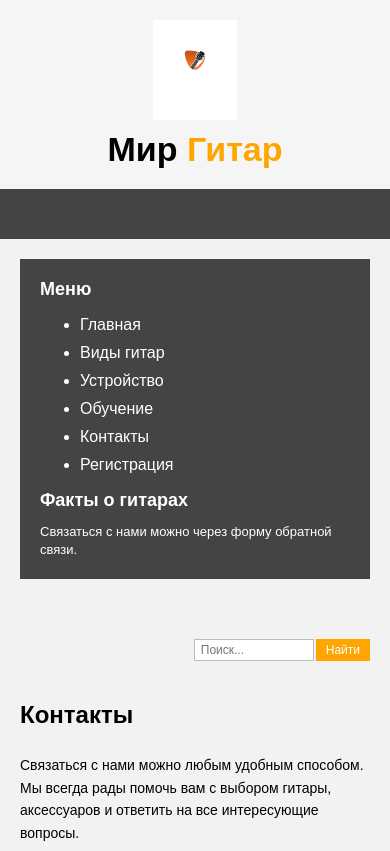
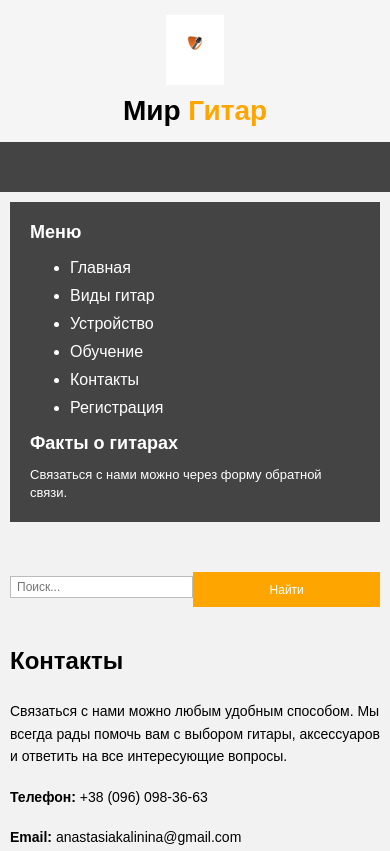
Before and after one commit to anastasiakalinina450-pixel/mir.gitar, a plain HTML site: page contact.html in a window 390 px wide. Shown: the top 851 px of the page. Drawn offline with Linux system fonts and the light colour scheme.

Commit message:
Add files via upload

```diff
--- a/styleee.css
+++ b/styleee.css
@@ -192,11 +192,87 @@
 }
 
 @media (max-width: 768px) {
-    .container { flex-direction: column; }
-    .sidebar { width: 100%; }
-    .header { flex-direction: column; gap: 10px; text-align: center; }
-    .top-bar { flex-direction: column; align-items: flex-end; gap: 10px; }
-    .page-text { max-width: 100%; }
+
+    .header {
+        flex-direction: column;
+        text-align: center;
+        gap: 10px;
+        padding: 15px;
+    }
+
+    .header img {
+        height: 70px;
+    }
+
+    .header h1 {
+        font-size: 28px;
+    }
+
+    .container {
+        flex-direction: column;
+        gap: 20px;
+        padding: 10px;
+    }
+
+    .sidebar {
+        width: 100%;
+    }
+
+    .content {
+        width: 100%;
+    }
+
+    .top-bar {
+        flex-direction: column;
+        align-items: stretch;
+        gap: 15px;
+    }
+
+    .search {
+        width: 100%;
+    }
+
+    .search input {
+        width: 100%;
+    }
+
+    .search button {
+        width: 100%;
+        margin-left: 0;
+        margin-top: 5px;
+        height: 35px;
+    }
+
+    .main {
+        flex-direction: column;
+        gap: 20px;
+    }
+
+    .right {
+        width: 100%;
+    }
+
+    .guitars {
+        flex-wrap: wrap;
+        justify-content: center;
+    }
+
+    .guitars img {
+        width: 90px;
+        height: auto;
+    }
+
+    .box {
+        padding: 20px;
+    }
+
+    .page-text {
+        max-width: 100%;
+    }
+
+    .zoom {
+        max-width: 100%;
+    }
 }
 
 .reg-body {
```
